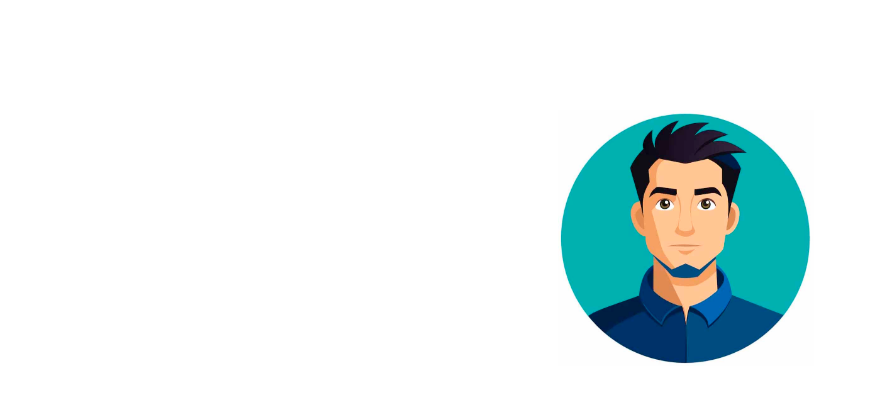
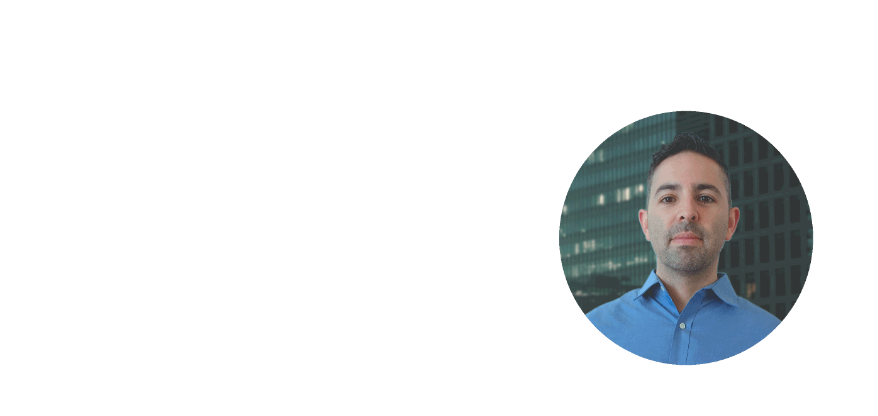
Before and after one commit to lubinmendez/portfolio-lubin-mendez, a plain HTML site: page index.html in a window 1280 px wide. Shown: the part 190-606 px from the top of the page, 402-1280 px from the left. Drawn offline with Linux system fonts and the light colour scheme.

Commit message:
Replace temporary profile image with personal photo

```diff
--- a/index.html
+++ b/index.html
@@ -123,7 +123,7 @@
         </nav>
         <!-- ==================================== -->
 
-        <img class="profile-image" src="./components/home/assets/Avatar.jpg" alt="Lubin Mendez">
+        <img class="profile-image" src="./components/home/assets/profile-photo.png" alt="Lubin Mendez">
 
         <div class="home-button-container"> <!-- Container used to align the next button -->
 
```
Also changed, not shown: components/home/assets/Avatar.jpg (deleted), components/home/assets/profile-photo.png (added).
